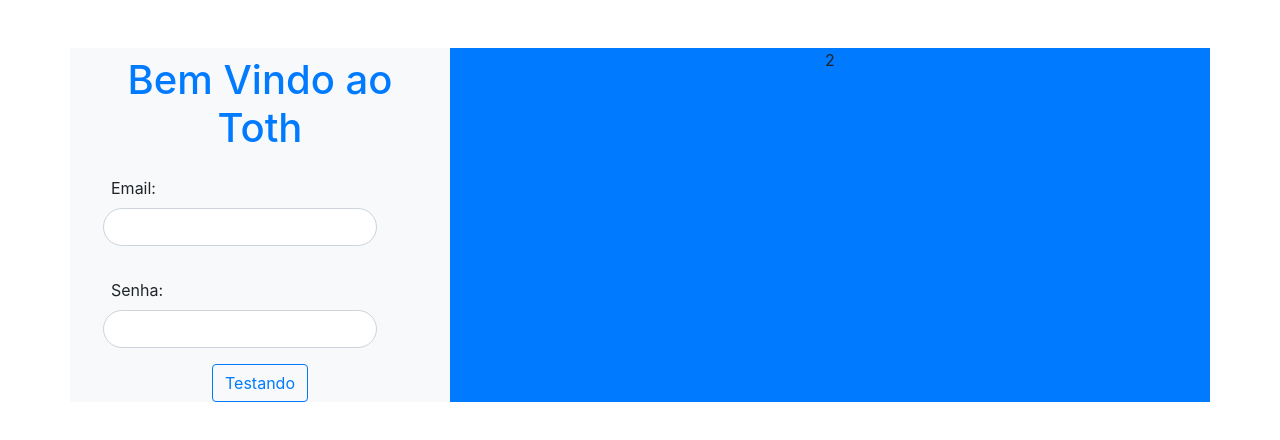
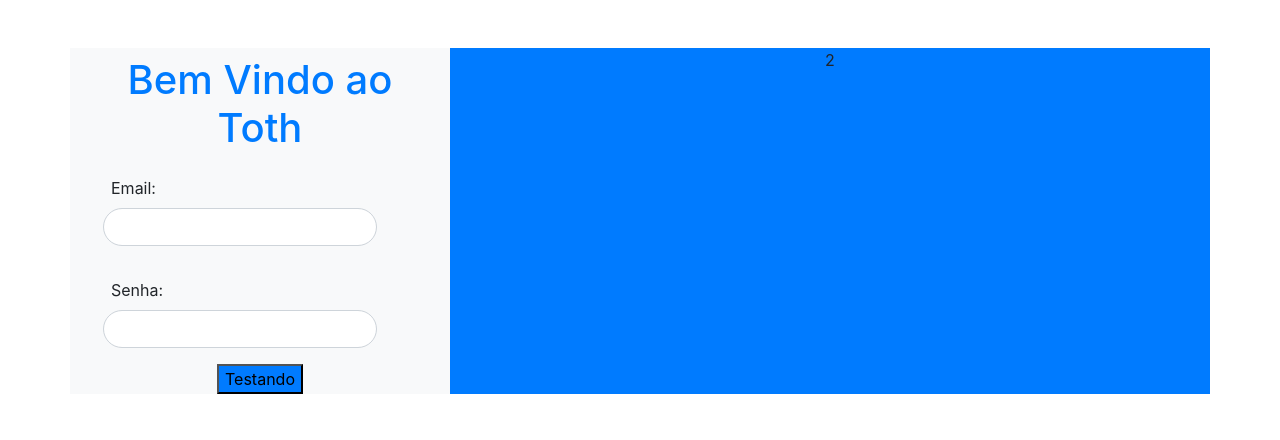
Before and after one commit to RickZzDev/Front-React-Toth, a React (Create React App) app: page / in a window 1280 px wide. Shown: the top 440 px of the page. Built offline with nearby package versions, Linux system fonts and the light colour scheme.

Commit message:
Reajustante o botão.

```diff
--- a/src/components/botao.js
+++ b/src/components/botao.js
@@ -4,7 +4,7 @@ class Botao extends Component {
 
     render() {
         return(
-            <input type="button" value={this.props.value}  className={this.props.color, " btn btn-outline-primary "}/>
+            <input type="button" value={this.props.value}  className={"btn ", this.props.color}/>
         );
     }
 
```
